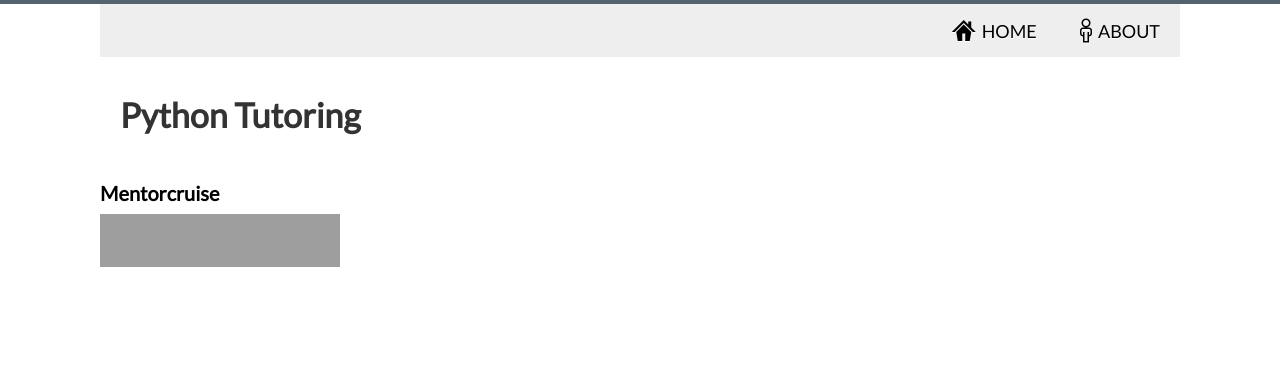
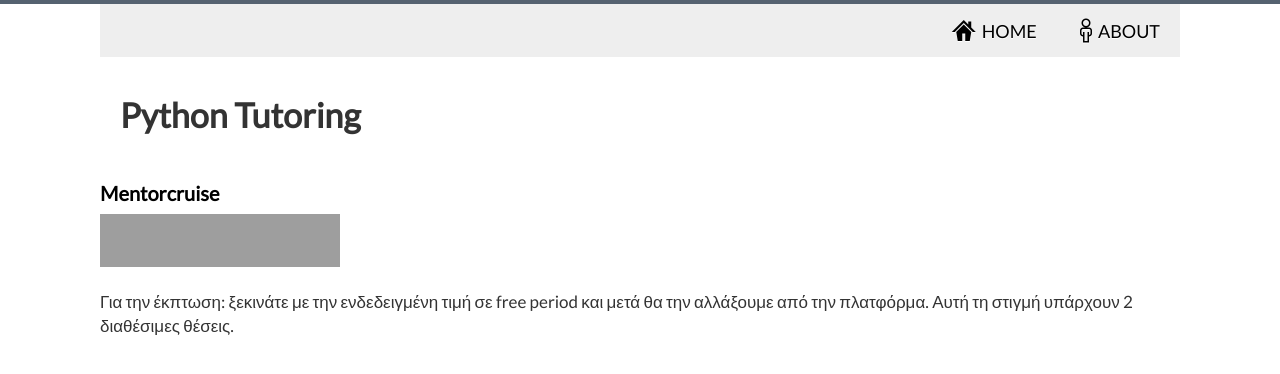
Before and after one commit to dimitrismistriotis/dimitrismistriotis.github.io, a Jekyll site: the page built from _posts/2023-11-17-python_tutor.md, in a window 1280 px wide. Shown: the top 374 px of the page. Built offline with Jekyll 4.4.1, drawn with Linux system fonts in a browser that asks for light colours; grey boxes are pictures that could not be loaded.

Commit message:
Offer instructions

```diff
--- a/_posts/2023-11-17-python_tutor.md
+++ b/_posts/2023-11-17-python_tutor.md
@@ -9,5 +9,9 @@ permalink: /python
 ## Mentorcruise
 
 <a href="https://mentorcruise.com/mentor/dimitriosmistriotis/">
-<img src="https://cdn.mentorcruise.com/img/banner/navy-booking-badge.svg" width="240" alt="MentorCruise">
+  <img src="https://cdn.mentorcruise.com/img/banner/navy-booking-badge.svg" width="240" alt="MentorCruise">
 </a>
+
+<p>
+  Για την έκπτωση: ξεκινάτε με την ενδεδειγμένη τιμή σε free period και μετά θα την αλλάξουμε από την πλατφόρμα. Αυτή τη στιγμή υπάρχουν 2 διαθέσιμες θέσεις.
+</p>
```
